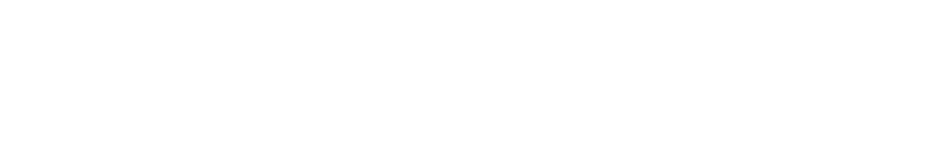
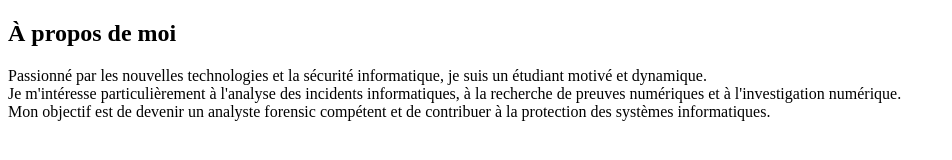
Before and after one commit to avtromaric0/mon-cv, a plain HTML site: page index.html in a window 1280 px wide. Shown: the whole page, without its empty margins (0-952 px from the left). Drawn offline with Linux system fonts and the light colour scheme.

Commit message:
mise en place de la section description

```diff
--- a/index.html
+++ b/index.html
@@ -7,6 +7,20 @@
     <link rel="stylesheet" href="style.css">
 </head>
 <body>
+    <section id="description">
+    <h2>À propos de moi</h2>
 
+    <p>
+        Passionné par les nouvelles technologies et la sécurité
+        informatique, je suis un étudiant motivé et dynamique. <br>
+        Je m'intéresse particulièrement à l'analyse des incidents
+        informatiques, à la recherche de preuves numériques et
+        à l'investigation numérique. <br>
+
+        Mon objectif est de devenir un analyste forensic
+        compétent et de contribuer à la protection des systèmes
+        informatiques.
+    </p>
+</section>
 </body>
 </html>
```
